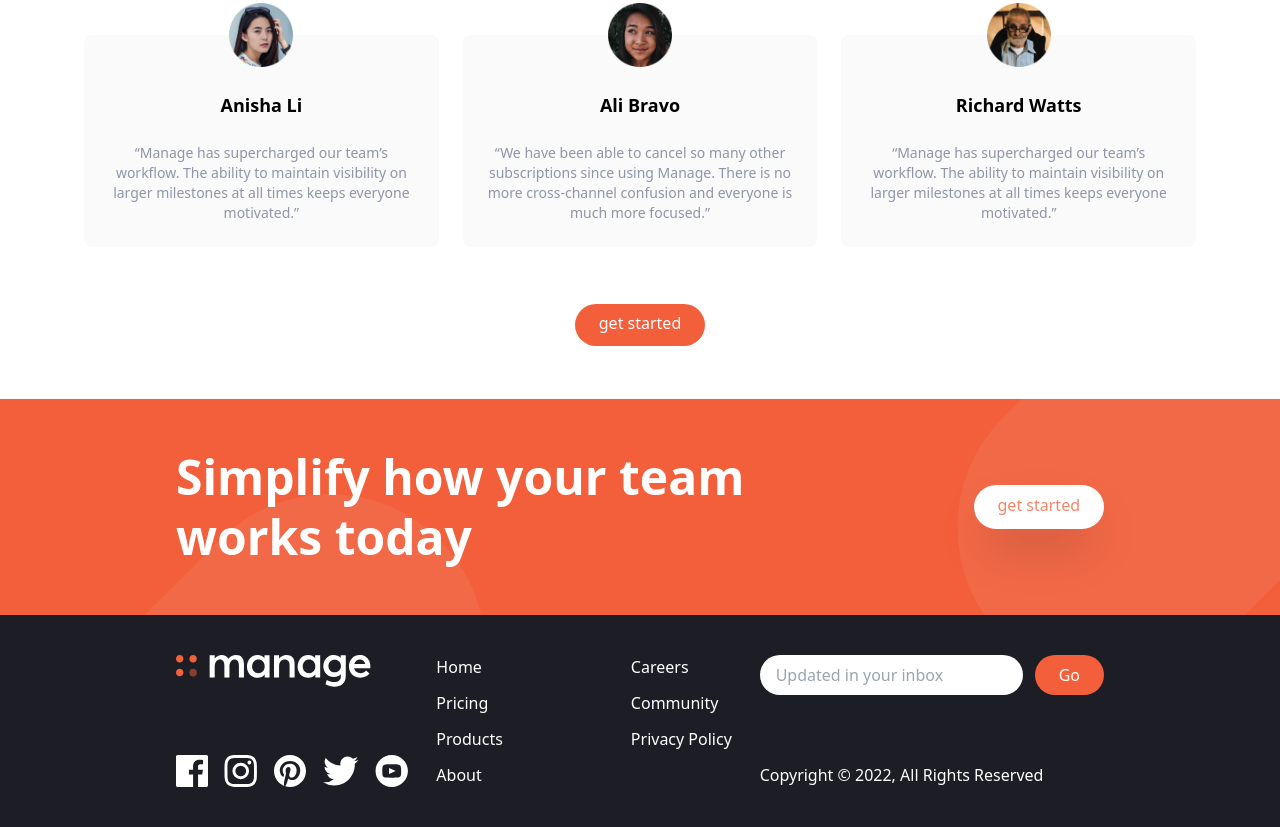
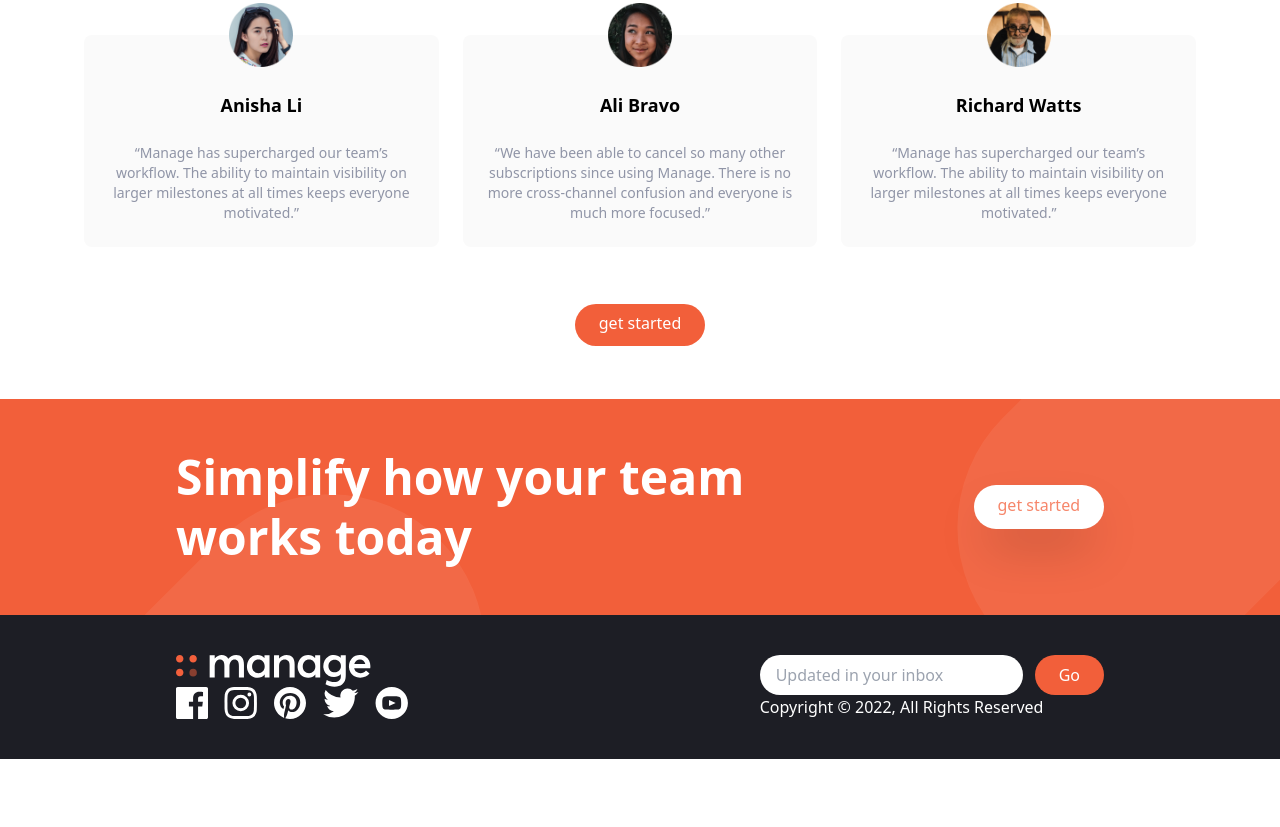
Before and after one commit to Mwbie/tailwind-landing, a website: page index.html in a window 1280 px wide. Shown: the part 1365-2192 px from the top of the page. After the commit the page ends 2124 px from the top, so only its background shows below. Drawn offline with Linux system fonts and the light colour scheme.

Commit message:
list container deleted

```diff
--- a/index.html
+++ b/index.html
@@ -276,19 +276,7 @@
         </div>
        </div>
        <!--list container-->
-       <div class="flex justify-around space-x-32">
-        <div class="flex flex-col space-y-3 text-white">
-          <a href="#" class="hover:text-brightRed">Home</a>
-          <a href="#" class="hover:text-brightRed">Pricing</a>
-          <a href="#" class="hover:text-brightRed">Products</a>
-          <a href="#" class="hover:text-brightRed">About</a>
-        </div>
-        <div class="flex flex-col space-y-3 text-white">
-          <a href="#" class="hover:text-brightRed">Careers</a>
-          <a href="#" class="hover:text-brightRed">Community</a>
-          <a href="#" class="hover:text-brightRed">Privacy Policy</a>
-        </div>
-      </div>
+
 
       <!-- Input Container -->
       <div class="flex flex-col justify-between">
```
Also changed, not shown: 1 other file.
